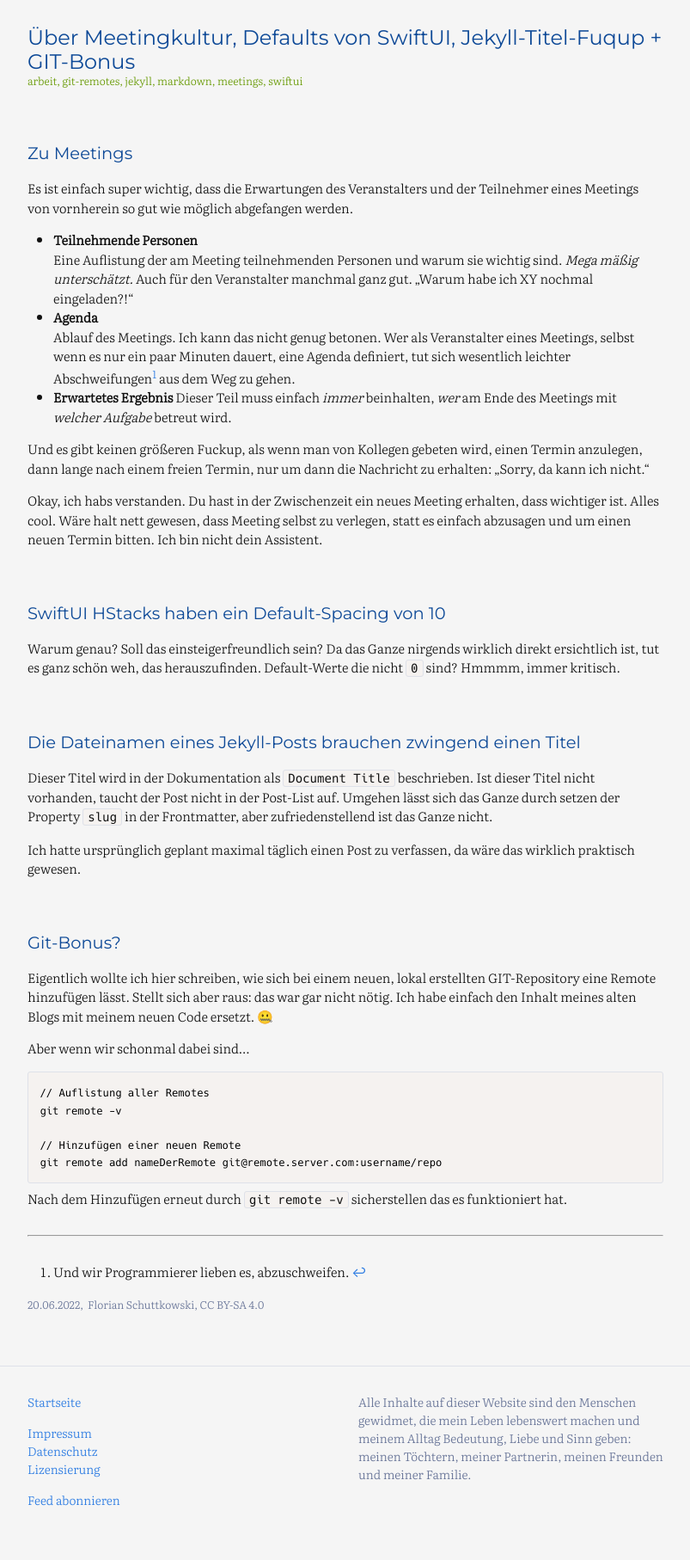
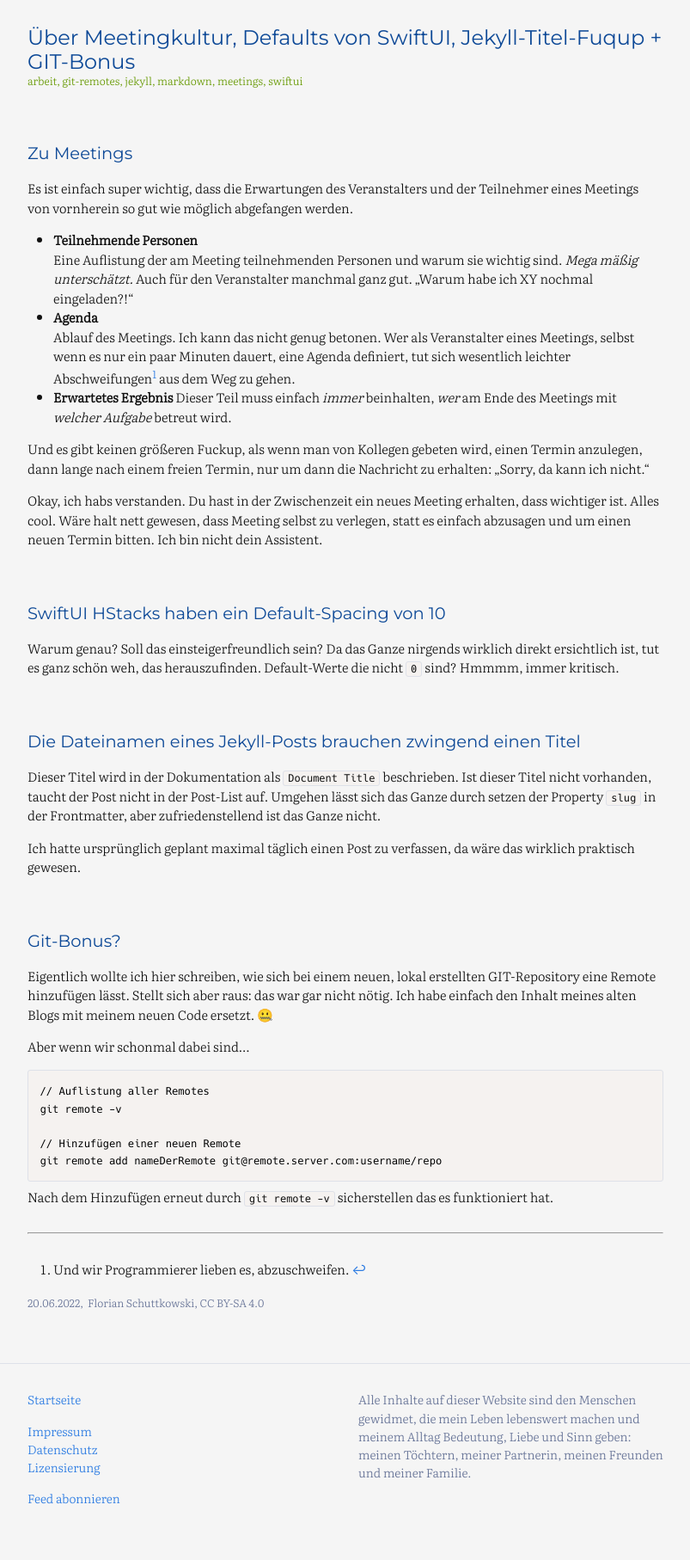
Before and after one commit to flowinho/reboot, a Jekyll site: the page built from _posts/2022-06-20-meetings-swift-jekyll.md, in a window 1280 px wide. Shown: the whole page at 86% size, without its empty margins (238-1041 px from the left). Built offline with Jekyll 4.4.1, drawn with Linux system fonts in a browser that asks for light colours.

Commit message:
Inline code smaller fontsize

```diff
--- a/_sass/minima/custom-styles.scss
+++ b/_sass/minima/custom-styles.scss
@@ -91,3 +91,9 @@ video {
     height: auto;
     width: 100%;
 }
+
+p, li {
+    code {
+        @include relative-font-size(0.8);
+    }
+}
```
